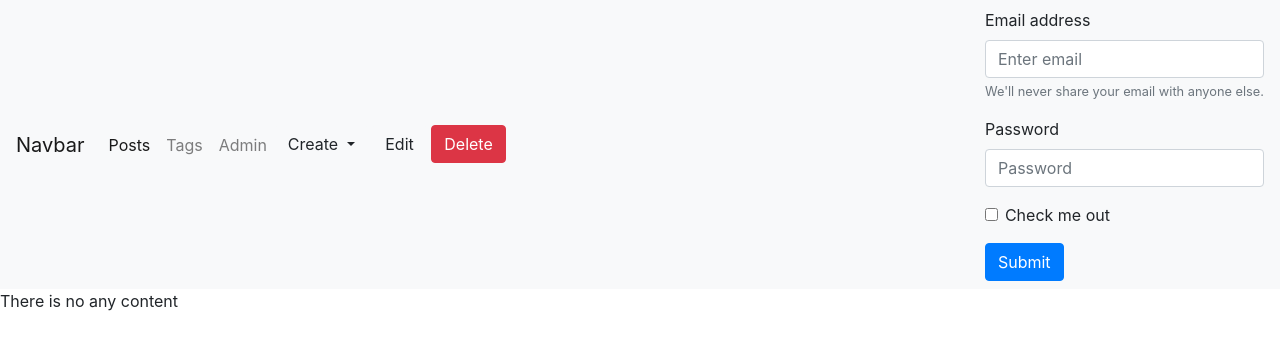
After one commit to Etollo/Django_Projects, a Django app: page /blog/filter/ in a window 1280 px wide. The commit adds this page. Shown: the top 350 px of the page. Run offline with Django 3.2, Linux system fonts and the light colour scheme; some libraries are stand-ins or nearby versions.

Commit message:
Начал добовление фильтра

```diff
--- /dev/null
+++ b/myapp/blogengine/blog/templates/blog/filter_list.html
@@ -0,0 +1,25 @@
+{% extends 'blog/base_blog.html' %}
+
+
+{% block title %}
+    Search panel - {{ block.super }}
+{% endblock %}
+
+{% block  search-panel %}
+    <form>
+      <div class="form-group">
+        <label for="exampleInputEmail1">Email address</label>
+        <input type="email" class="form-control" id="exampleInputEmail1" aria-describedby="emailHelp" placeholder="Enter email">
+        <small id="emailHelp" class="form-text text-muted">We'll never share your email with anyone else.</small>
+      </div>
+      <div class="form-group">
+        <label for="exampleInputPassword1">Password</label>
+        <input type="password" class="form-control" id="exampleInputPassword1" placeholder="Password">
+      </div>
+      <div class="form-group form-check">
+        <input type="checkbox" class="form-check-input" id="exampleCheck1">
+        <label class="form-check-label" for="exampleCheck1">Check me out</label>
+      </div>
+      <button type="submit" class="btn btn-primary">Submit</button>
+    </form>
+{% endblock  %}
--- a/myapp/blogengine/blog/urls.py
+++ b/myapp/blogengine/blog/urls.py
@@ -12,5 +12,6 @@
     path('tag/create/', TagCreate.as_view(), name='tag_create_url'),
     path('tag/<str:slug>/', TagDetail.as_view(), name='tag_detail_url'),
     path('tag/<str:slug>/update/', TagUpdate.as_view(), name='tag_update_url'),
-    path('tag/<str:slug>/delete/', TagDelete.as_view(), name='tag_delete_url')
+    path('tag/<str:slug>/delete/', TagDelete.as_view(), name='tag_delete_url'),
+    path('filter/', filter_list, name='filter_list_url')
 ]
--- a/myapp/blogengine/blog/views.py
+++ b/myapp/blogengine/blog/views.py
@@ -52,6 +52,12 @@
     template = 'blog/tag_delete_form.html'
     redirect_url = 'tags_list_url'
 
+
 def tags_list(request):
     tags = Tag.objects.all()
     return render(request, 'blog/tags_list.html', context={'tags': tags})
+
+
+def filter_list(request):
+    filter = Post.objects.all()
+    return render(request, 'blog/filter_list.html', context={'filter': filter})
--- a/myapp/blogengine/templates/base.html
+++ b/myapp/blogengine/templates/base.html
@@ -49,10 +49,13 @@
                         {% endblock %}
                     </li>
                 </ul>
-                <form class="form-inline my-2 my-lg-0">
-                    <input class="form-control mr-sm-2" type="search" placeholder="Search" aria-label="Search">
-                    <button class="btn btn-outline-success my-2 my-sm-0" type="submit">Search</button>
-                </form>
+                {% block search-panel %}
+                    <form class="form-inline my-2 my-lg-0">
+                        <input class="form-control mr-sm-2" type="search" placeholder="Search" aria-label="Search">
+                        <a class="nav-link" href="{% url 'filter_list_url' %}">Filter</a>
+                        <button class="btn btn-outline-success my-2 my-sm-0" type="submit">Search</button>
+                    </form>
+                {% endblock %}
             </div>
         </nav>
         {% block content %}
```
Also changed, not shown: myapp/blogengine/blog/templates/blog/filter.html (deleted, +0 -10 lines).
